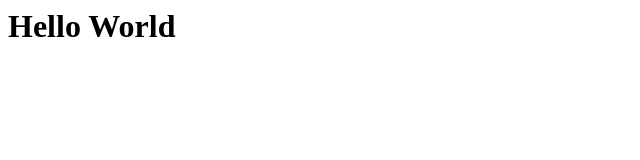
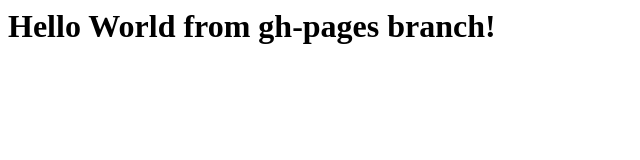
Before and after one commit to Bojidarist/test-site-github-pages, a plain HTML site: page index.html in a window 1280 px wide. Shown: the whole page, without its empty margins (0-640 px from the left). Drawn offline with Linux system fonts and the light colour scheme.

Commit message:
Edit index.html for gh-pages

```diff
--- a/index.html
+++ b/index.html
@@ -4,6 +4,6 @@
 	<title>Test site</title>
 </head>
 <body>
-	<h1>Hello World</h1>
+	<h1>Hello World from gh-pages branch!</h1>
 </body>
 </html>
```
